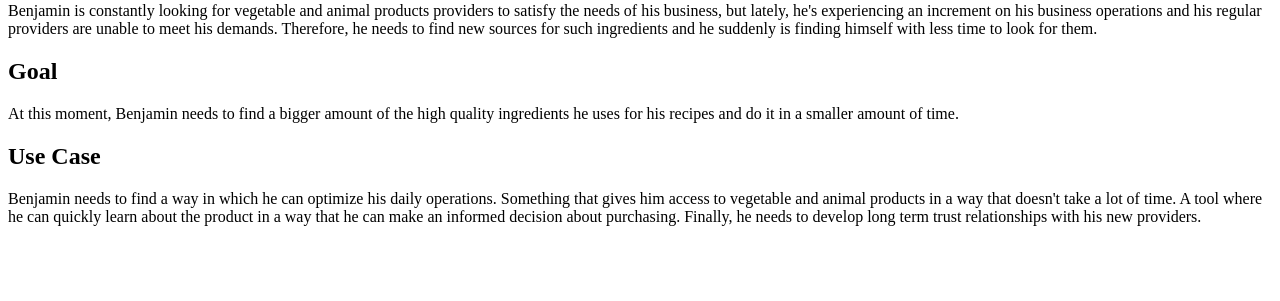
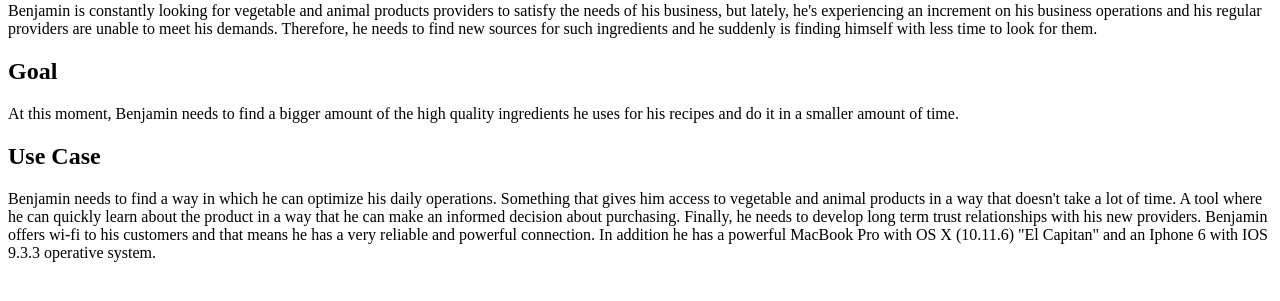
Before and after one commit to ttalcott/roots-n-table, a PHP site: page /localRestaurant.php in a window 1280 px wide. Shown: the part 377-678 px from the top of the page. Run offline with PHP 8.4, Linux system fonts and the light colour scheme.

Commit message:
updated use case for Local Restaurant

```diff
--- a/epic/localRestaurant.php
+++ b/epic/localRestaurant.php
@@ -27,6 +27,8 @@
 		<p>Benjamin needs to find a way in which he can optimize his daily operations. Something that gives him access to
 			vegetable and animal products in a way that doesn't take a lot of time. A tool where he can quickly learn about
 			the product in a way that he can make an informed decision about purchasing. Finally, he needs to develop long
-			term trust relationships with his new providers.</p>
-		</body>
-	</html>
+			term trust relationships with his new providers. Benjamin offers wi-fi to his customers and that
+			means he has a very reliable and powerful connection. In addition he has a powerful MacBook Pro with OS X (10.11.6) "El
+			Capitan" and an Iphone 6 with IOS 9.3.3 operative system.</p>
+	</body>
+</html>
```
Also changed, not shown: epic/user-juan.php (added, +12 -0 lines).
